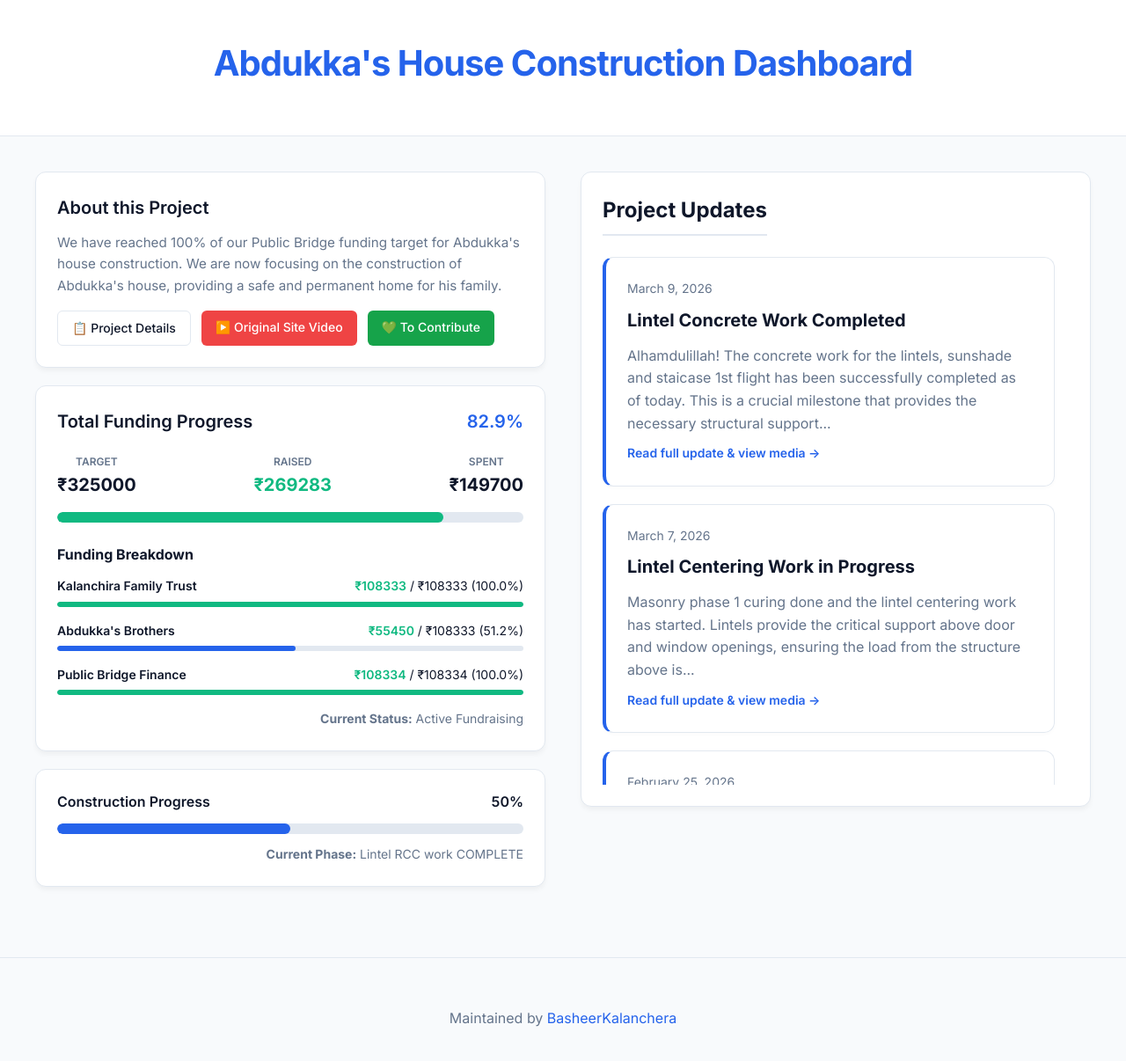
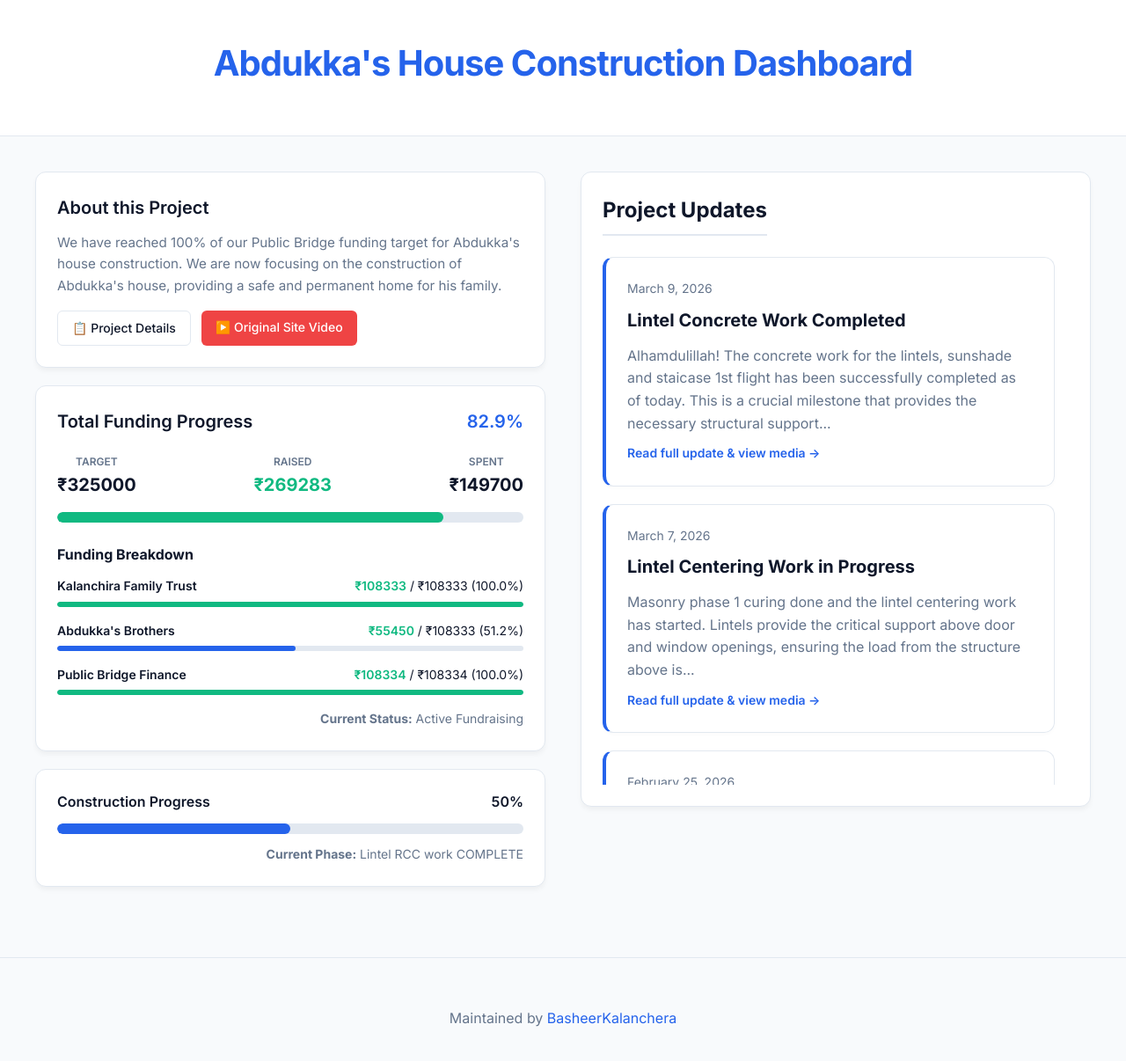
Before and after one commit to BasheerKalanchera/project-amanah, a Jekyll site: the page built from index.html, in a window 1280 px wide. Shown: the top 1206 px of the page at 88% size. Built offline with Jekyll 4.4.1, drawn with Linux system fonts in a browser that asks for light colours.

Commit message:
FIX: Removed link to the contribute page

```diff
--- a/index.html
+++ b/index.html
@@ -32,10 +32,6 @@ layout: default
                     ▶️ Original Site Video
                 </a>
                 {% endif %}
-                <a href="{{ '/contribute' | relative_url }}"
-                    style="display: inline-block; background-color: #16a34a; color: white; text-decoration: none; font-weight: 500; font-size: 0.875rem; padding: 8px 16px; border: none; border-radius: 6px; transition: all 0.2s;">
-                    💚 To Contribute
-                </a>
             </div>
         </div>
 
```
